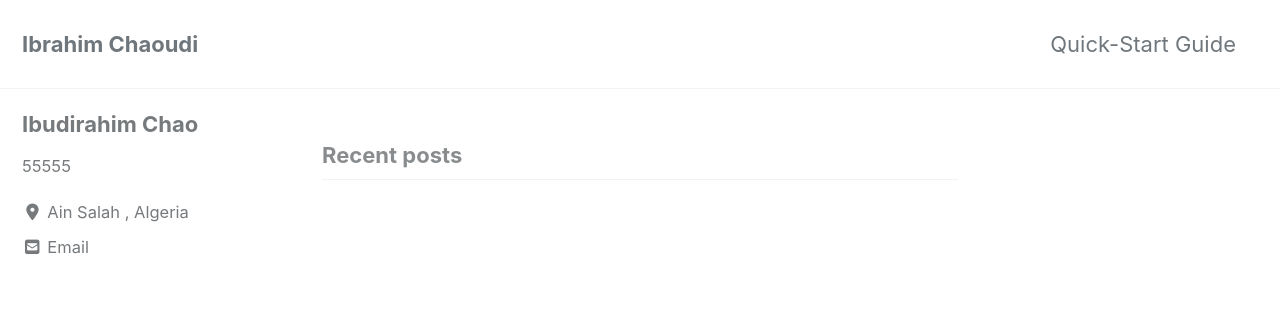
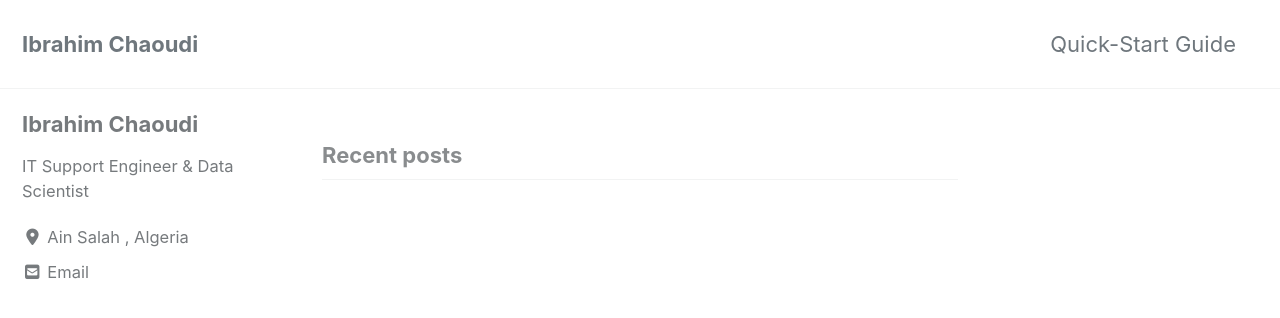
Before and after one commit to Ch-Ibrahim/Ch-Ibrahim.github.io, a Jekyll site: the page built from index.html, in a window 1280 px wide and 900 px high. Shown: the top 318 px of the window. Built offline with Jekyll 4.4.1, drawn with Linux system fonts in a browser that asks for light colours; cached includes are drawn as plain includes; nearby versions of some CDN libraries; the list of posts is cut into pages by our own code.

Commit message:
Update _config.yml

```diff
--- a/_config.yml
+++ b/_config.yml
@@ -107,13 +107,13 @@ analytics:
 
 # Site Author
 author:
-  name             : "Ibudirahim Chao"
+  name             : "Ibrahim Chaoudi"
   avatar           : # path of avatar image, e.g. "/assets/images/bio-photo.jpg"
-  bio              : "55555"
+  bio              : "IT Support Engineer & Data Scientist"
   location         : "Ain Salah , Algeria"
   email            : "Brahimchaoudi@hotmail.com"
   links:
-    - label: " Brahimchaoudi@hotmail.com "
+    - label: " email"
       icon: "fas fa-fw fa-envelope-square"
       # url: mailto:your.name@email.com
     - label: "Website"
```
